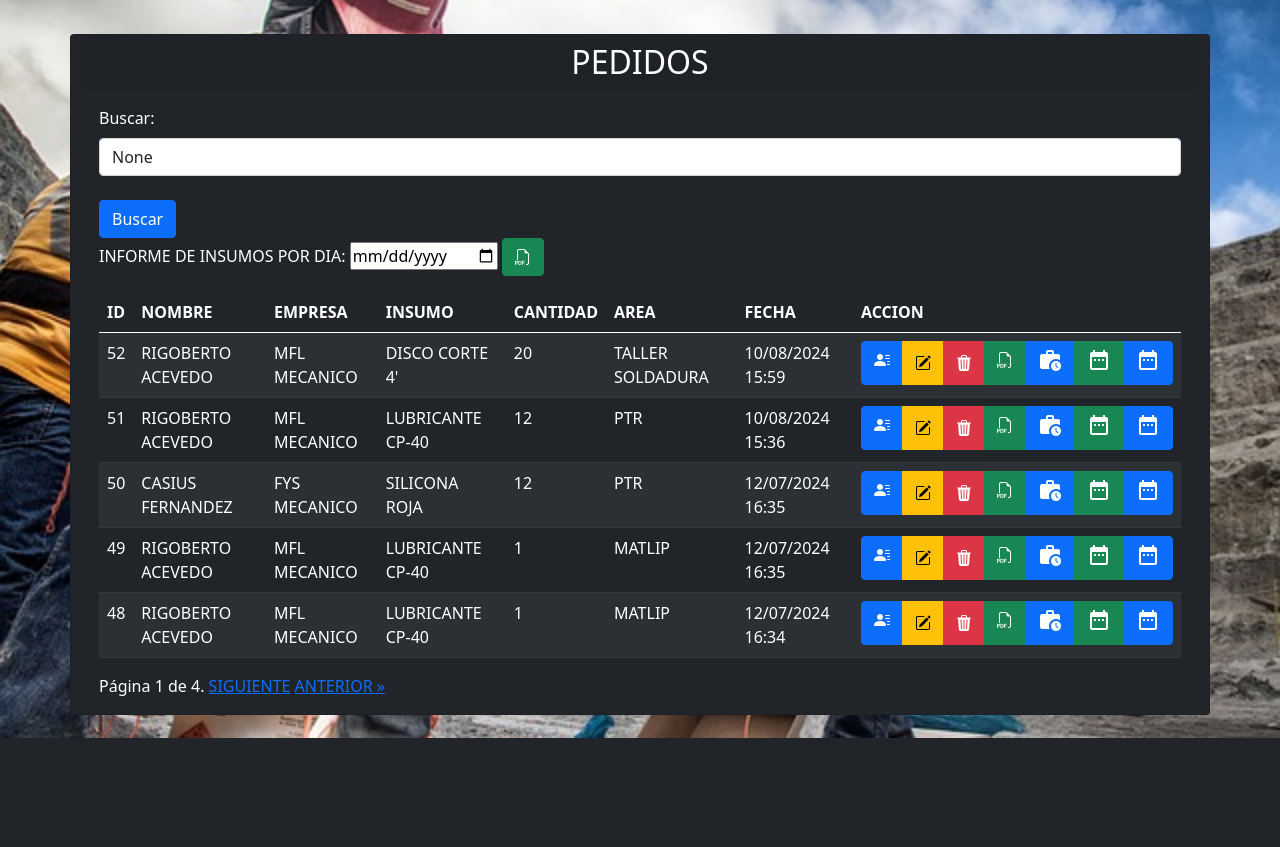
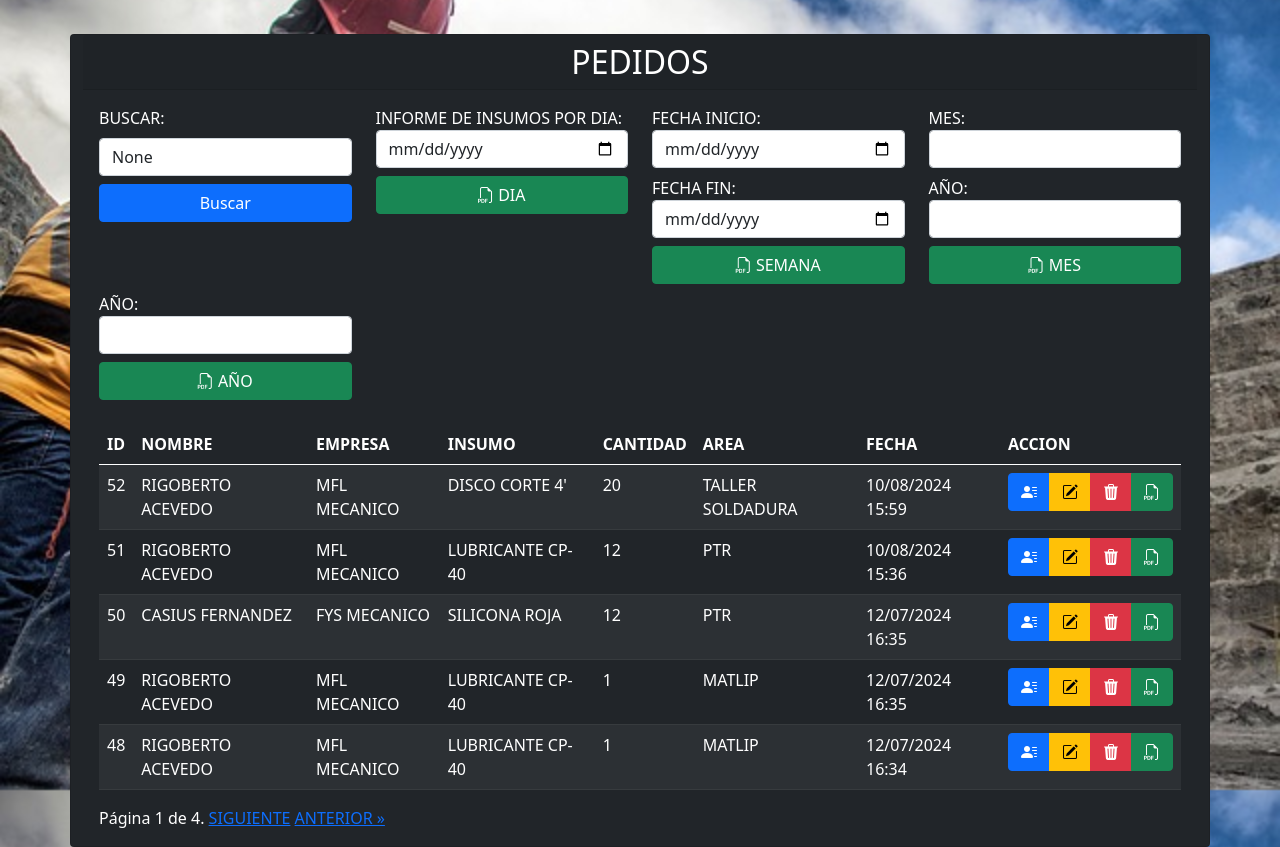
Before and after one commit to Carlos-Marquez717/SOFTCONT, a Django app: page /lista_pedido/ in a window 1280 px wide. Shown: the part 62-909 px from the top of the page. Before the commit the page ends 800 px from the top, so only its background shows below. Run offline with Django 4.2, Linux system fonts and the light colour scheme; a user stored in the database is signed in; data comes from the database, SQL or seed files in the repository; both versions use the stored data as it was after the commit; some libraries are stand-ins or nearby versions.

Commit message:
libertad40

```diff
--- a/app/templates/app/lista_pedido.html
+++ b/app/templates/app/lista_pedido.html
@@ -11,20 +11,58 @@
     <div class="card bg-dark text-white">
       <h2 class="card-header text-center">PEDIDOS</h2>
       <div class="card-body">
-        <div class="mb-3">
-          <form method="GET" action="{% url 'lista_pedido' %}">
-            <label for="buscar" class="form-label">Buscar:</label>
-            <input type="text" class="form-control" id="buscar" name="buscar" placeholder="Escribe para buscar..."
-              value="{{ search_term }}">
-            <br>
-            <button type="submit" class="btn btn-primary">Buscar</button>
-          </form>
-          <form method="get" action="{% url 'pedidos_dia' %}">
-            <label for="fecha">INFORME DE INSUMOS POR DIA:</label>
-            <input type="date" id="fecha" name="fecha">
-            <button type="submit" class="btn btn-success"><i class="bi bi-filetype-pdf"></i></button>
-          </form>
+        <div class="row mb-3">
+          <!-- Formulario de búsqueda -->
+          <div class="col-md-3 mb-2">
+            <form method="GET" action="{% url 'lista_pedido' %}">
+              <label for="buscar" class="form-label">BUSCAR:</label>
+              <input type="text" class="form-control" id="buscar" name="buscar" placeholder="Escribe para buscar..." value="{{ search_term }}">
+              <button type="submit" class="btn btn-primary mt-2 w-100">Buscar</button>
+            </form>
+          </div>
+
+          <!-- Formulario de PDF por día -->
+          <div class="col-md-3 mb-2">
+            <form method="get" action="{% url 'pedidos_dia' %}">
+              <label for="fecha">INFORME DE INSUMOS POR DIA:</label>
+              <input type="date" id="fecha" name="fecha" class="form-control">
+              <button type="submit" class="btn btn-success mt-2 w-100"><i class="bi bi-filetype-pdf"></i> DIA</button>
+            </form>
+          </div>
+
+          <!-- Formulario de PDF por semana -->
+          <div class="col-md-3 mb-2">
+            <form method="get" action="{% url 'pedidos_semana' %}">
+              <label for="fecha_inicio">FECHA INICIO:</label>
+              <input type="date" id="fecha_inicio" name="fecha_inicio" class="form-control" required>
+              <label for="fecha_fin" class="mt-2">FECHA FIN:</label>
+              <input type="date" id="fecha_fin" name="fecha_fin" class="form-control" required>
+              <button type="submit" class="btn btn-success mt-2 w-100"><i class="bi bi-filetype-pdf"></i> SEMANA</button>
+            </form>
+          </div>
+
+          <!-- Formulario de PDF por mes -->
+          <div class="col-md-3 mb-2">
+            <form method="get" action="{% url 'pedidos_mes' %}">
+              <label for="mes">MES:</label>
+              <input type="number" id="mes" name="mes" class="form-control" min="1" max="12" required>
+              <label for="anio" class="mt-2">AÑO:</label>
+              <input type="number" id="anio" name="anio" class="form-control" min="2000" max="{{ current_year }}" required>
+              <button type="submit" class="btn btn-success mt-2 w-100"><i class="bi bi-filetype-pdf"></i> MES</button>
+            </form>
+          </div>
+          <!-- Formulario de PDF por año -->
+          <div class="col-md-3 mb-2">
+            <form method="get" action="{% url 'pedidos_anio' %}">
+              <label for="anio">AÑO:</label>
+              <input type="number" id="anio" name="anio" class="form-control" min="2000" max="{{ current_year }}" required>
+              <button type="submit" class="btn btn-success mt-2 w-100"><i class="bi bi-filetype-pdf"></i> AÑO</button>
+            </form>
+          </div>
+
         </div>
+
+        <!-- Tabla de pedidos -->
         <div class="table-responsive">
           <table class="table mx-auto table-dark table-striped" id="tabla-pedidos">
             <thead>
@@ -52,29 +90,22 @@
                 <td>
                   <div class="btn-group" role="group">
                     <a href="{% url 'lista_pedido_trabajador' pedido.solicitante.id %}" class="btn btn-primary"><i class="bi bi-person-lines-fill"></i></a>
-
                     <button class="btn btn-warning" onclick="window.location.href='{% url 'editar_pedido' pedido.id %}'"><i class="bi bi-pencil-square"></i></button>
-
                     <button class="btn btn-danger" onclick="confirmarEliminacion('{{ pedido.id }}')">
                       <i class="bi bi-trash3-fill"></i>
                     </button>
-
                     <a href="{% url 'generar_pdf_pedidos' %}?buscar={{ search_term }}" class="btn btn-success"><i class="bi bi-filetype-pdf"></i></a>
-                    <!-- Botón para generar el PDF de pedidos totales -->
-                    <a href="{% url 'pedidos_total' %}?buscar={{ search_term }}" class="btn btn-primary"><span class="material-icons">work_history</span></a>
-
-                    <a href="{% url 'pedidos_semanales' %}" class="btn btn-success"><span class="material-icons">date_range</span></a>
-                    <a href="{% url 'pedidos_mensuales' %}" class="btn btn-primary"><span class="material-icons">date_range</span></a>
 
 
                   </div>
-
                 </td>
               </tr>
               {% endfor %}
             </tbody>
           </table>
         </div>
+
+        <!-- Paginación -->
         <div class="pagination">
           <span class="step-links">
             {% if pedidos.has_previous %}
@@ -96,6 +127,7 @@
     </div>
   </div>
 </div>
+
 
 
 <script src="https://cdn.jsdelivr.net/npm/sweetalert2@10"></script>
--- a/app/urls.py
+++ b/app/urls.py
@@ -13,7 +13,8 @@ from .views import (
     generar_pdf_pedidos, generar_pdf_prestamos, generar_pdf_prestamo, lista_utilesaseo,
     registro_utilesaseo, generar_pdf_utiles_aseo, registro_pedido_success,
     registro_prestamo_success, registro_RetiroRepuesto_success, generar_pdf_retiro,
-    generar_pdf_retiros_general,pedidos_total,pedidos_semanales,pedidos_mensuales,pedidos_dia
+    generar_pdf_retiros_general,pedidos_total,pedidos_semanales,pedidos_mensuales,pedidos_dia,pedidos_semana,
+    pedidos_mes,pedidos_anio
 )
 
 urlpatterns = [
@@ -65,6 +66,9 @@ urlpatterns = [
     path('generar_pdf_pedidos/', generar_pdf_pedidos, name='generar_pdf_pedidos'),
     path('pedidos_total/', pedidos_total, name='pedidos_total'),
     path('pedidos_semanales/', pedidos_semanales, name='pedidos_semanales'),
+    path('pedidos_semana/', pedidos_semana, name='pedidos_semana'),
+    path('pedidos_mes/', pedidos_mes, name='pedidos_mes'),
+    path('pedidos-anio/', pedidos_anio, name='pedidos_anio'),
     path('pedidos_mensuales/', pedidos_mensuales, name='pedidos_mensuales'),
     path('generar_pdf_prestamos/', generar_pdf_prestamos, name='generar_pdf_prestamos'),
     path('generar_pdf_prestamo/<int:obrero_id>/', generar_pdf_prestamo, name='generar_pdf_prestamo'),
--- a/app/views.py
+++ b/app/views.py
@@ -2085,3 +2085,328 @@ def pedidos_dia(request):
     response.write(pdf)
 
     return response
+
+
+def calcular_totales_semana(pedidos, fecha_inicio, fecha_fin):
+    """
+    Calcula los totales por semana para cada insumo en los pedidos.
+    """
+    insumos_totales = {}
+
+    for pedido in pedidos:
+        insumo = pedido.insumo.nombre
+        fecha_pedido = pedido.fecha_pedido.date()  # Convertir a datetime.date
+        cantidad = pedido.cantidad
+
+        if not (fecha_inicio <= fecha_pedido <= fecha_fin):
+            continue  # Solo procesar pedidos dentro del rango de fechas
+
+        if insumo not in insumos_totales:
+            insumos_totales[insumo] = {
+                'total': 0,
+            }
+
+        # Total general
+        insumos_totales[insumo]['total'] += cantidad
+
+    return insumos_totales
+
+
+
+def pedidos_semana(request):
+    fecha_inicio_str = request.GET.get('fecha_inicio')
+    if not fecha_inicio_str:
+        return HttpResponse("Por favor, seleccione una fecha de inicio.")
+
+    try:
+        fecha_inicio = datetime.strptime(fecha_inicio_str, "%Y-%m-%d").date()
+        # Calcula el fin de semana (sábado) de la semana correspondiente
+        fecha_fin = fecha_inicio + timedelta(days=6 - fecha_inicio.weekday())
+    except ValueError:
+        return HttpResponse("Fecha inválida. Asegúrese de usar el formato YYYY-MM-DD.")
+
+    # Filtrar pedidos por la semana seleccionada
+    pedidos = Pedido.objects.filter(fecha_pedido__date__range=(fecha_inicio, fecha_fin))
+
+    # Calcular totales
+    insumos_totales = calcular_totales_semana(pedidos, fecha_inicio, fecha_fin)
+
+    # Crear el objeto PDF con ReportLab
+    response = HttpResponse(content_type='application/pdf')
+    response['Content-Disposition'] = f'attachment; filename="PEDIDOS_{fecha_inicio}_a_{fecha_fin}.pdf"'
+
+    buffer = BytesIO()
+    p = canvas.Canvas(buffer, pagesize=letter)
+
+    # Agregar título
+    mes_espanol = traducir_mes_en_espanol(fecha_inicio)
+    fecha_formateada_inicio = fecha_inicio.strftime(f'%d {mes_espanol} %Y')
+    fecha_formateada_fin = fecha_fin.strftime(f'%d {mes_espanol} %Y')
+    p.setFont("Helvetica-Bold", 16)
+    p.drawCentredString(letter[0] / 2, letter[1] - 40, f"INFORME DE INSUMOS - {fecha_formateada_inicio} a {fecha_formateada_fin}")
+
+    # Configurar la tabla
+    data = [['NOMBRE DEL PRODUCTO', 'CANTIDAD TOTAL']]
+
+    for insumo, totales in insumos_totales.items():
+        total = totales['total']
+        # Añadir insumo y total
+        data.append([insumo, total])
+
+    # Estilo para la tabla
+    style = TableStyle([
+        ('BACKGROUND', (0, 0), (-1, 0), colors.grey),  # Encabezado de la tabla
+        ('TEXTCOLOR', (0, 0), (-1, 0), colors.white),
+        ('ALIGN', (0, 0), (-1, -1), 'CENTER'),
+        ('BOTTOMPADDING', (0, 0), (-1, 0), 12),
+        ('GRID', (0, 0), (-1, -1), 1, colors.black),
+    ])
+
+    # Aplicar el estilo de fondo amarillo para las celdas específicas
+    style.add('BACKGROUND', (0, 0), (0, 0), colors.yellow)  # 'NOMBRE DEL PRODUCTO'
+    style.add('BACKGROUND', (1, 0), (1, 0), colors.yellow)  # 'CANTIDAD TOTAL'
+    style.add('TEXTCOLOR', (0, 0), (0, 0), colors.black)  # 'NOMBRE DEL PRODUCTO'
+    style.add('TEXTCOLOR', (1, 0), (1, 0), colors.black)  # 'CANTIDAD TOTAL'
+
+    # Crear la tabla
+    table = Table(data)
+    table.setStyle(style)
+
+    # Posicionar la tabla en la página
+    width, height = letter
+    table_width, table_height = table.wrap(width, height)
+
+    # Calcular la posición para centrar la tabla horizontalmente
+    x = (width - table_width) / 2
+    y = height - table_height - 100  # Ajustar la posición vertical
+
+    table.drawOn(p, x, y)
+
+    # Guardar el PDF en el buffer
+    p.showPage()
+    p.save()
+
+    # Obtener el valor del buffer
+    pdf = buffer.getvalue()
+    buffer.close()
+
+    # Establecer el contenido del response con el PDF generado
+    response.write(pdf)
+
+    return response
+
+
+def pedidos_mes(request):
+    mes_str = request.GET.get('mes')
+    anio_str = request.GET.get('anio')
+
+    if not mes_str or not anio_str:
+        return HttpResponse("Por favor, seleccione el mes y el año.")
+
+    try:
+        mes = int(mes_str)
+        anio = int(anio_str)
+        fecha_inicio = datetime(anio, mes, 1).date()
+        # Determinar el último día del mes
+        if mes == 12:
+            fecha_fin = datetime(anio + 1, 1, 1).date() - timedelta(days=1)
+        else:
+            fecha_fin = datetime(anio, mes + 1, 1).date() - timedelta(days=1)
+    except ValueError:
+        return HttpResponse("Mes o año inválido. Asegúrese de ingresar valores válidos.")
+
+    # Filtrar pedidos por el rango de fechas del mes seleccionado
+    pedidos = Pedido.objects.filter(fecha_pedido__date__range=(fecha_inicio, fecha_fin))
+
+    # Calcular totales
+    insumos_totales = calcular_totales_mes(pedidos, fecha_inicio, fecha_fin)
+
+    # Crear el objeto PDF con ReportLab
+    response = HttpResponse(content_type='application/pdf')
+    response['Content-Disposition'] = f'attachment; filename="PEDIDOS_{fecha_inicio.strftime("%Y_%m")}.pdf"'
+
+    buffer = BytesIO()
+    p = canvas.Canvas(buffer, pagesize=letter)
+
+    # Agregar título
+    mes_espanol = traducir_mes_en_espanol(fecha_inicio)
+    fecha_formateada_inicio = fecha_inicio.strftime(f'%d {mes_espanol} %Y')
+    fecha_formateada_fin = fecha_fin.strftime(f'%d {mes_espanol} %Y')
+    p.setFont("Helvetica-Bold", 16)
+    p.drawCentredString(letter[0] / 2, letter[1] - 40, f"INFORME DE INSUMOS MENSUAL - {fecha_formateada_inicio} a {fecha_formateada_fin}")
+
+    # Configurar la tabla
+    data = [['NOMBRE DEL PRODUCTO', 'CANTIDAD TOTAL']]
+
+    for insumo, totales in insumos_totales.items():
+        total = totales['total']
+        # Añadir insumo y total
+        data.append([insumo, total])
+
+    # Estilo para la tabla
+    style = TableStyle([
+        ('BACKGROUND', (0, 0), (-1, 0), colors.grey),  # Encabezado de la tabla
+        ('TEXTCOLOR', (0, 0), (-1, 0), colors.white),
+        ('ALIGN', (0, 0), (-1, -1), 'CENTER'),
+        ('BOTTOMPADDING', (0, 0), (-1, 0), 12),
+        ('GRID', (0, 0), (-1, -1), 1, colors.black),
+    ])
+
+    # Aplicar el estilo de fondo amarillo para las celdas específicas
+    style.add('BACKGROUND', (0, 0), (0, 0), colors.yellow)  # 'NOMBRE DEL PRODUCTO'
+    style.add('BACKGROUND', (1, 0), (1, 0), colors.yellow)  # 'CANTIDAD TOTAL'
+    style.add('TEXTCOLOR', (0, 0), (0, 0), colors.black)  # 'NOMBRE DEL PRODUCTO'
+    style.add('TEXTCOLOR', (1, 0), (1, 0), colors.black)  # 'CANTIDAD TOTAL'
+
+    # Crear la tabla
+    table = Table(data)
+    table.setStyle(style)
+
+    # Posicionar la tabla en la página
+    width, height = letter
+    table_width, table_height = table.wrap(width, height)
+
+    # Calcular la posición para centrar la tabla horizontalmente
+    x = (width - table_width) / 2
+    y = height - table_height - 100  # Ajustar la posición vertical
+
+    table.drawOn(p, x, y)
+
+    # Guardar el PDF en el buffer
+    p.showPage()
+    p.save()
+
+    # Obtener el valor del buffer
+    pdf = buffer.getvalue()
+    buffer.close()
+
+    # Establecer el contenido del response con el PDF generado
+    response.write(pdf)
+
+    return response
+
+def calcular_totales_mes(pedidos, fecha_inicio, fecha_fin):
+    """
+    Calcula los totales por mes para cada insumo en los pedidos.
+    """
+    insumos_totales = {}
+
+    for pedido in pedidos:
+        insumo = pedido.insumo.nombre
+        cantidad = pedido.cantidad
+
+        if insumo not in insumos_totales:
+            insumos_totales[insumo] = {
+                'total': 0,
+            }
+
+        # Total general
+        insumos_totales[insumo]['total'] += cantidad
+
+    return insumos_totales
+
+def traducir_mes_en_espanol(fecha):
+    """
+    Traduce el mes al español.
+    """
+    meses = [
+        "ENERO", "FEBRERO", "MARZO", "ABRIL", "MAYO", "JUNIO",
+        "JULIO", "AGOSTO", "SEPTIEMBRE", "OCTUBRE", "NOVIEMBRE", "DICIEMBRE"
+    ]
+    return meses[fecha.month - 1]
+
+
+def pedidos_anio(request):
+    anio_str = request.GET.get('anio')
+    if not anio_str:
+        return HttpResponse("Por favor, seleccione un año.")
+
+    try:
+        anio = int(anio_str)
+    except ValueError:
+        return HttpResponse("Año inválido. Asegúrese de ingresar un número válido.")
+
+    # Filtrar pedidos por el año seleccionado
+    pedidos = Pedido.objects.filter(fecha_pedido__year=anio)
+
+    # Calcular totales
+    insumos_totales = calcular_totales_anio(pedidos, anio)
+
+    # Crear el objeto PDF con ReportLab
+    response = HttpResponse(content_type='application/pdf')
+    response['Content-Disposition'] = f'attachment; filename="PEDIDOS_{anio}.pdf"'
+
+    buffer = BytesIO()
+    p = canvas.Canvas(buffer, pagesize=letter)
+
+    # Agregar título
+    p.setFont("Helvetica-Bold", 16)
+    p.drawCentredString(letter[0] / 2, letter[1] - 40, f"INFORME DE INSUMOS AÑO - {anio}")
+
+    # Configurar la tabla
+    data = [['NOMBRE DEL PRODUCTO', 'CANTIDAD TOTAL']]
+
+    for insumo, totales in insumos_totales.items():
+        total = totales['total']
+        data.append([insumo, total])
+
+    # Estilo para la tabla
+    style = TableStyle([
+        ('BACKGROUND', (0, 0), (-1, 0), colors.grey),  # Encabezado de la tabla
+        ('TEXTCOLOR', (0, 0), (-1, 0), colors.white),
+        ('ALIGN', (0, 0), (-1, -1), 'CENTER'),
+        ('BOTTOMPADDING', (0, 0), (-1, 0), 12),
+        ('GRID', (0, 0), (-1, -1), 1, colors.black),
+    ])
+
+    style.add('BACKGROUND', (0, 0), (0, 0), colors.yellow)  # 'NOMBRE DEL PRODUCTO'
+    style.add('BACKGROUND', (1, 0), (1, 0), colors.yellow)  # 'CANTIDAD TOTAL'
+    style.add('TEXTCOLOR', (0, 0), (0, 0), colors.black)  # 'NOMBRE DEL PRODUCTO'
+    style.add('TEXTCOLOR', (1, 0), (1, 0), colors.black)  # 'CANTIDAD TOTAL'
+
+    # Crear la tabla
+    table = Table(data)
+    table.setStyle(style)
+
+    # Posicionar la tabla en la página
+    width, height = letter
+    table_width, table_height = table.wrap(width, height)
+
+    # Calcular la posición para centrar la tabla horizontalmente
+    x = (width - table_width) / 2
+    y = height - table_height - 100  # Ajustar la posición vertical
+
+    table.drawOn(p, x, y)
+
+    # Guardar el PDF en el buffer
+    p.showPage()
+    p.save()
+
+    # Obtener el valor del buffer
+    pdf = buffer.getvalue()
+    buffer.close()
+
+    # Establecer el contenido del response con el PDF generado
+    response.write(pdf)
+
+    return response
+
+def calcular_totales_anio(pedidos, anio):
+    """
+    Calcula los totales por insumo en los pedidos de un año.
+    """
+    insumos_totales = {}
+
+    for pedido in pedidos:
+        insumo = pedido.insumo.nombre
+        cantidad = pedido.cantidad
+
+        if insumo not in insumos_totales:
+            insumos_totales[insumo] = {
+                'total': 0,
+            }
+
+        # Total general
+        insumos_totales[insumo]['total'] += cantidad
+
+    return insumos_totales
```
Also changed, not shown: db.sqlite3.
